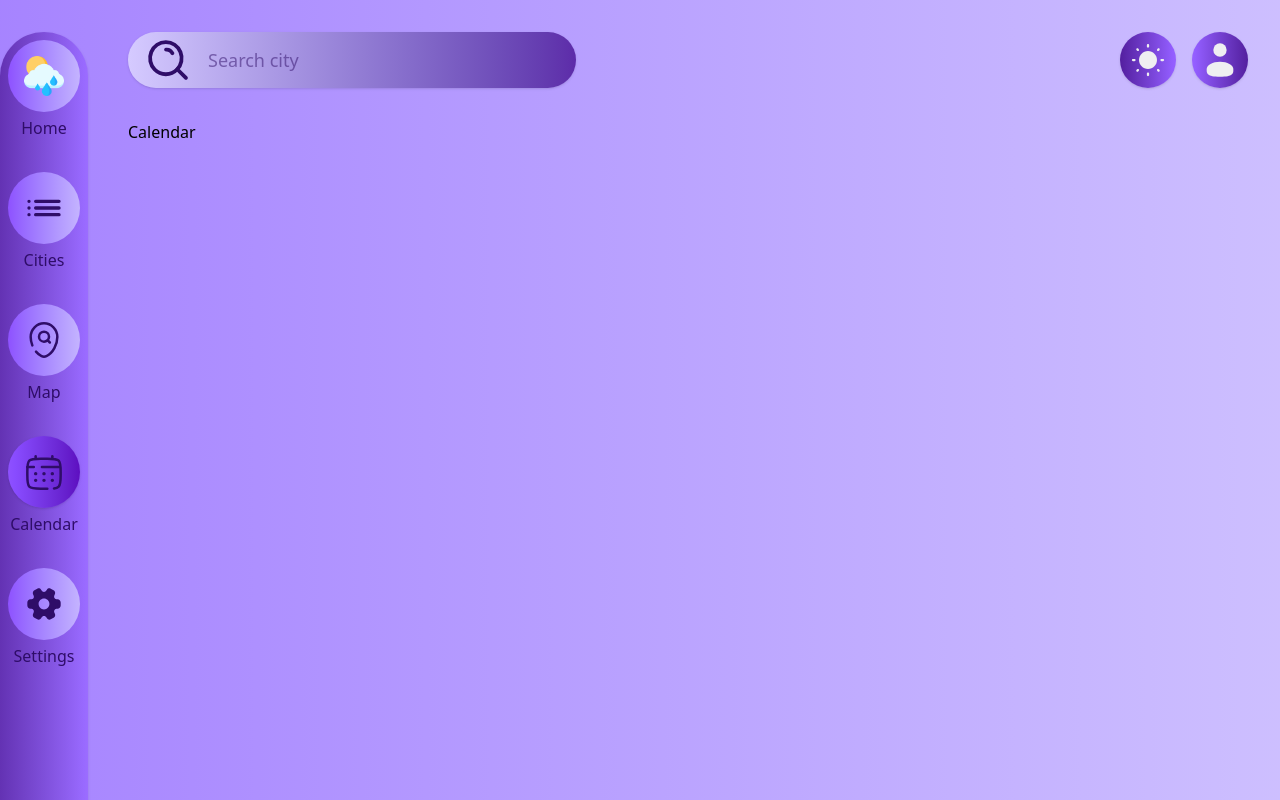
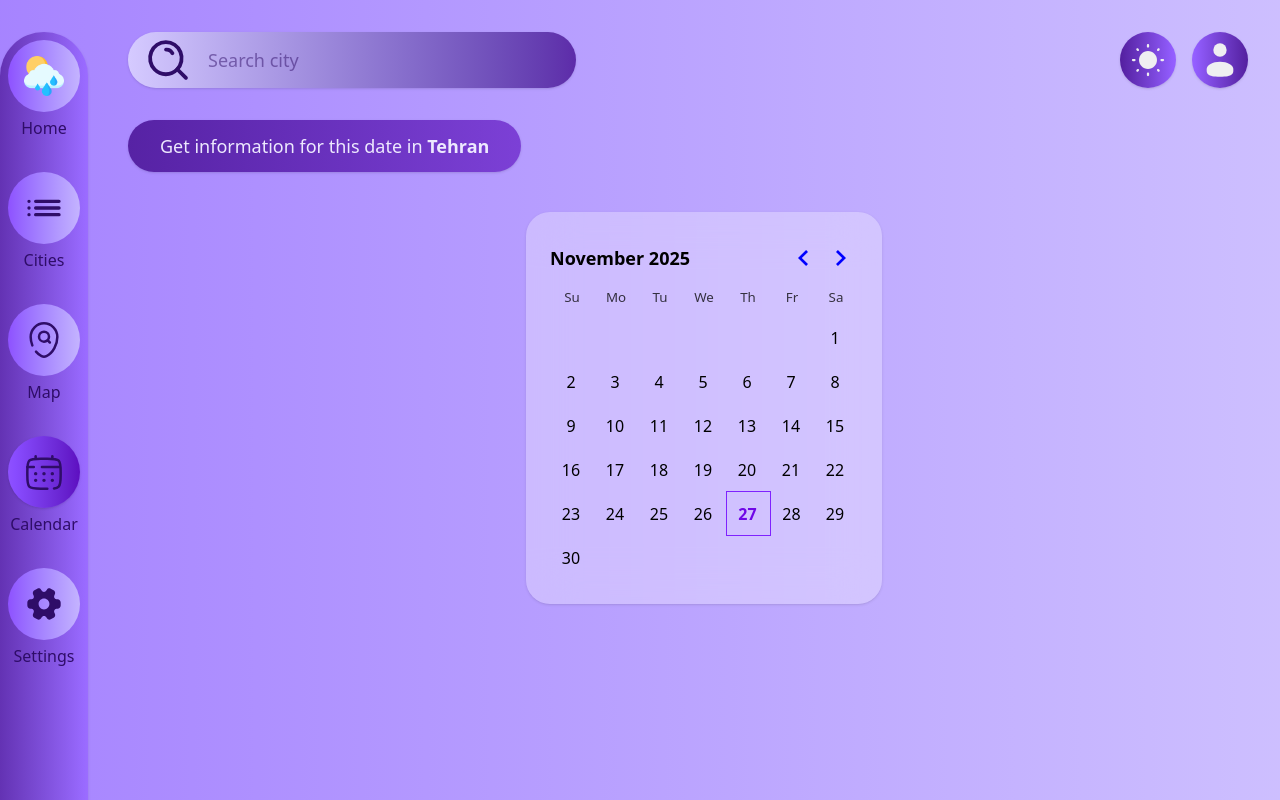
Before and after one commit to mahdibaderloo/weather-app, a React (Vite) app: page /calendar in a window 1280 px wide. Built offline with nearby package versions, Linux system fonts and the light colour scheme.

Commit message:
add calendar

```diff
--- a/package.json
+++ b/package.json
@@ -15,6 +15,7 @@
     "@tanstack/react-query-devtools": "^5.90.2",
     "leaflet": "^1.9.4",
     "react": "^19.2.0",
+    "react-day-picker": "^9.11.2",
     "react-dom": "^19.2.0",
     "react-leaflet": "^5.0.0",
     "react-router-dom": "^7.9.6",
--- a/src/pages/Calendar.tsx
+++ b/src/pages/Calendar.tsx
@@ -1,3 +1,52 @@
+import { useState } from "react";
+import { DayPicker } from "react-day-picker";
+import "react-day-picker/dist/style.css";
+import { Link } from "react-router-dom";
+import { useLocationStore } from "../store/locationStore";
+
 export default function Calendar() {
-  return <div>Calendar</div>;
+  const [selected, setSelected] = useState<Date | undefined>();
+  const { city } = useLocationStore();
+
+  return (
+    <div className="flex flex-col justify-center gap-10">
+      {/* Header Button */}
+      <div className="w-full flex justify-between">
+        <Link
+          to="/"
+          className="bg-linear-to-r from-violet-900/90 to-violet-800/65 text-violet-100 text-lg font-medium w-fit px-8 py-3 rounded-4xl cursor-pointer shadow hover:bg-violet-950 transition-all"
+        >
+          Get information for this date in{" "}
+          <span className="font-bold">{city}</span>
+        </Link>
+      </div>
+
+      {/* Calendar Card */}
+      <div className="p-6 rounded-3xl shadow bg-white/30 backdrop-blur-xl w-fit mx-auto">
+        <DayPicker
+          mode="single"
+          selected={selected}
+          onSelect={setSelected}
+          className="rounded-2xl"
+          modifiersClassNames={{
+            selected: "bg-violet-600 text-white shadow-md transition-all",
+            today: "border border-violet-600 font-bold text-violet-700",
+          }}
+          styles={{
+            caption: {
+              color: "#4c1d95",
+              fontWeight: "700",
+              fontSize: "2rem",
+            },
+            head_cell: {
+              padding: "0.4rem",
+              color: "#6d28d9",
+              fontWeight: "600",
+            },
+            cell: { padding: "1rem" },
+          }}
+        />
+      </div>
+    </div>
+  );
 }
```
Also changed, not shown: 1 other file (tests, documents, lock files or other folders).
